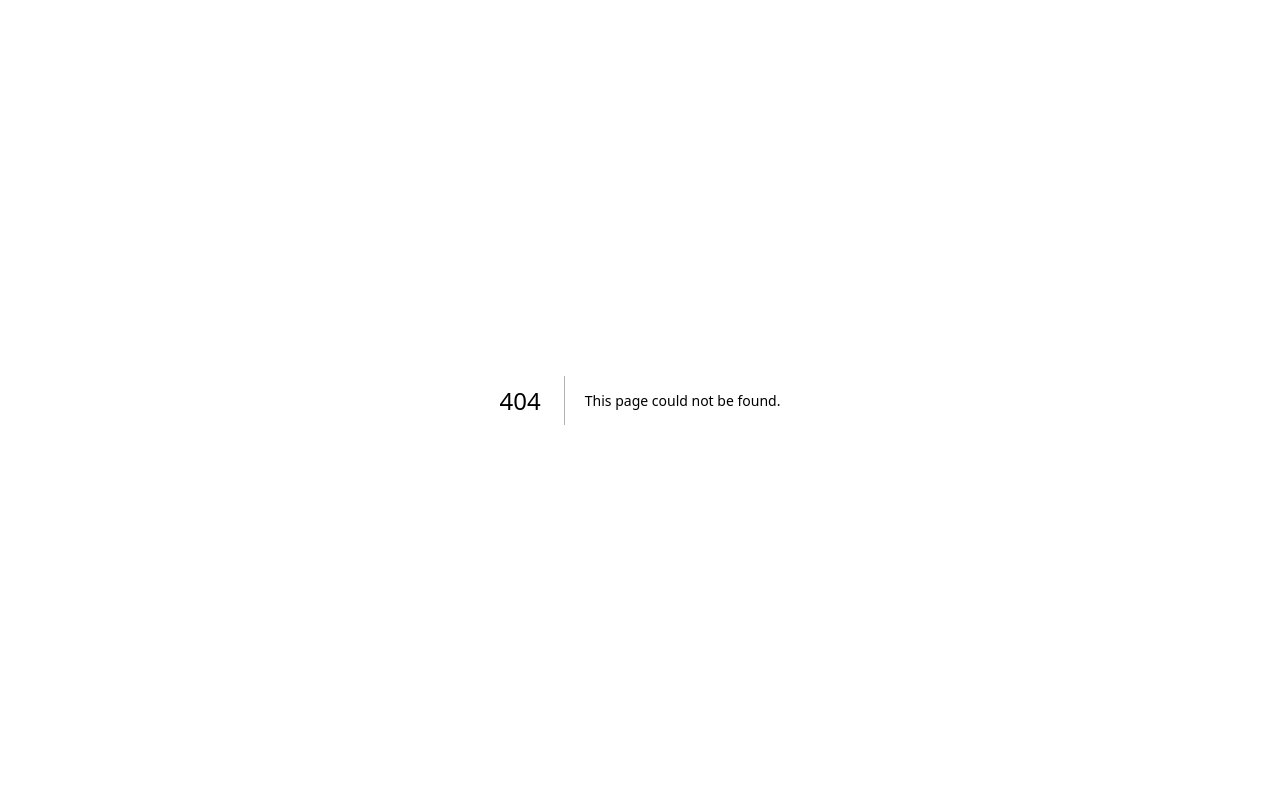
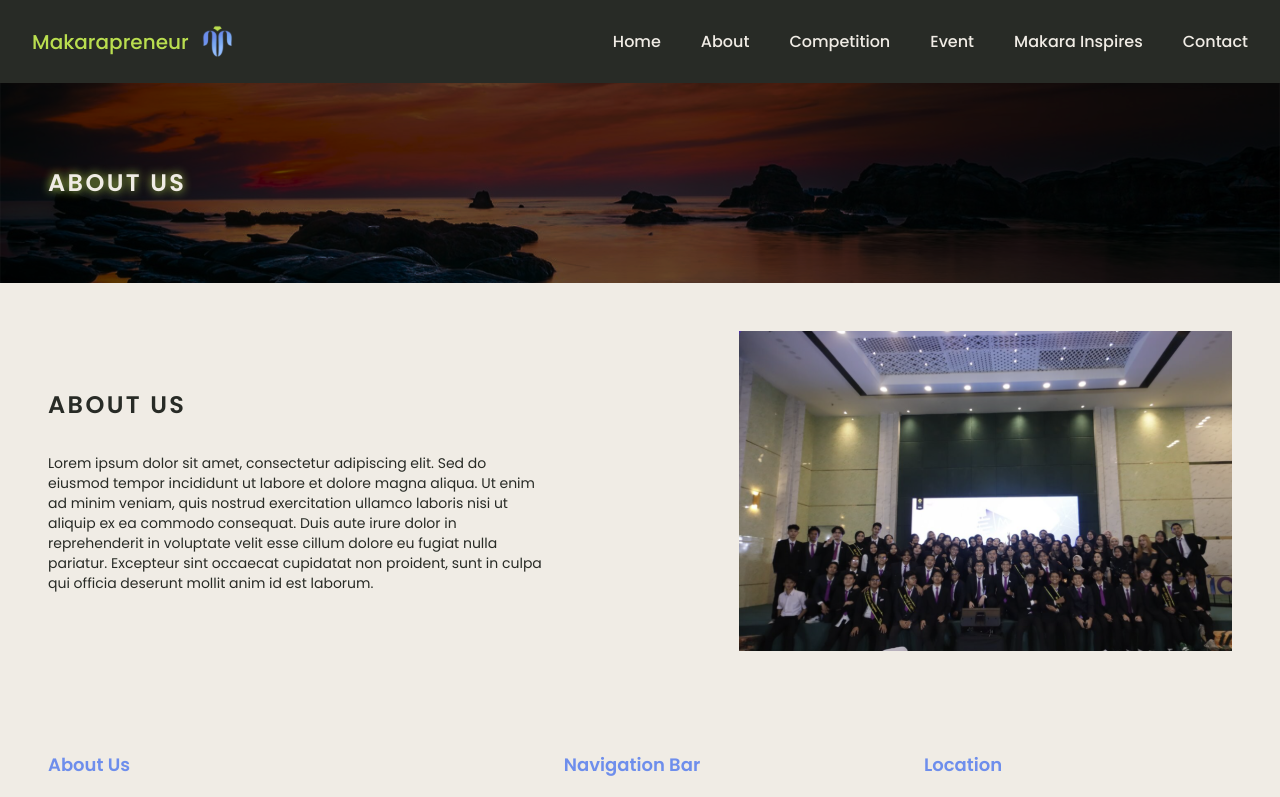
Before and after one commit to pesolosep/makarapreneur, a Next.js app: page /aboutus in a window 1280 px wide. Before the commit this address had no page. Shown: the top 797 px of the page. Built offline with nearby package versions, Linux system fonts and the light colour scheme.

Commit message:
feat: variant section

```diff
--- /dev/null
+++ b/src/app/aboutus/page.tsx
@@ -0,0 +1,15 @@
+import Banner from "@/components/Banner";
+import Footer from "@/components/Footer";
+import AboutUs from "@/components/homepage/AboutUs";
+import Navbar from "@/components/Navbar";
+
+export default function page() {
+    return (
+        <div className="font-poppins">
+            <Navbar />
+            <Banner title="ABOUT US" />
+            <AboutUs variant="secondary"/>
+            <Footer />
+        </div>
+    );
+}
--- /dev/null
+++ b/src/components/Banner.tsx
@@ -0,0 +1,15 @@
+import Image from "next/image";
+import dummyBanner from '@/assets/dummyBanner.svg';
+
+interface BannerProp {
+    title: string;
+}
+
+export default function Banner({ title }: BannerProp) {
+    return (
+        <div className=" flex items-center h-[200px]">
+            <h2 className="z-20 text-linen px-12 headerText [text-shadow:_0px_0px_10px_#BADE4F;]">{title}</h2>
+            <Image className="object-cover w-full h-[200px] absolute z-0" src={dummyBanner} alt="banner"/>
+        </div>
+    );
+}
--- a/src/components/Navbar.tsx
+++ b/src/components/Navbar.tsx
@@ -14,10 +14,10 @@ export default function Navbar() {
                     <Image src={logo} alt="logo" />
                 </Link>
                 <ul className="flex gap-10">
-                    <Link href={"#"} className="link">
+                    <Link href={"/"} className="link">
                         <li>Home</li>
                     </Link>
-                    <Link href={"#"} className="link">
+                    <Link href={"/aboutus"} className="link">
                         <li>About</li>
                     </Link>
                     <Link href={"#"} className="link">
--- a/src/components/homepage/AboutUs.tsx
+++ b/src/components/homepage/AboutUs.tsx
@@ -2,13 +2,16 @@ import Image from "next/image";
 import { Button } from "../ui/button";
 import aboutUsDummy from "@/assets/aboutUsDummy.svg";
 
-export default function AboutUs() {
+interface Variant {
+    variant ?: string;
+}
+
+export default function AboutUs({ variant }: Variant) {
     return (
-        <div className="bg-signalBlack text-linen p-12 flex justify-between items-center">
+        <div className={`text-linen p-12 flex justify-between items-center ${variant === 'secondary' ? 'text-signalBlack bg-linen' : 'bg-signalBlack'}`} >
             <div className="flex flex-col w-[500px] gap-8">
                 <h1
-                    className="headerText text-lg bg-gradient-to-r from-cornflowerBlue w-min text-nowrap py-2 rounded-2xl
-                px-8"
+                    className={`headerText ${variant !== 'secondary' ? 'bg-gradient-to-r from-cornflowerBlue px-8 rounded-2xl py-2 text-lg' : 'text-2xl'} w-min text-nowrap`}
                 >
                     ABOUT US
                 </h1>
@@ -22,7 +25,7 @@ export default function AboutUs() {
                     occaecat cupidatat non proident, sunt in culpa qui officia
                     deserunt mollit anim id est laborum.
                 </p>
-                <div>
+                <div className={`${variant === 'secondary' ? 'hidden' : 'block'}`}>
                     <Button className="rounded-3xl px-6">Learn More</Button>
                 </div>
             </div>
```
Also changed, not shown: src/assets/dummyBanner.svg (added).
